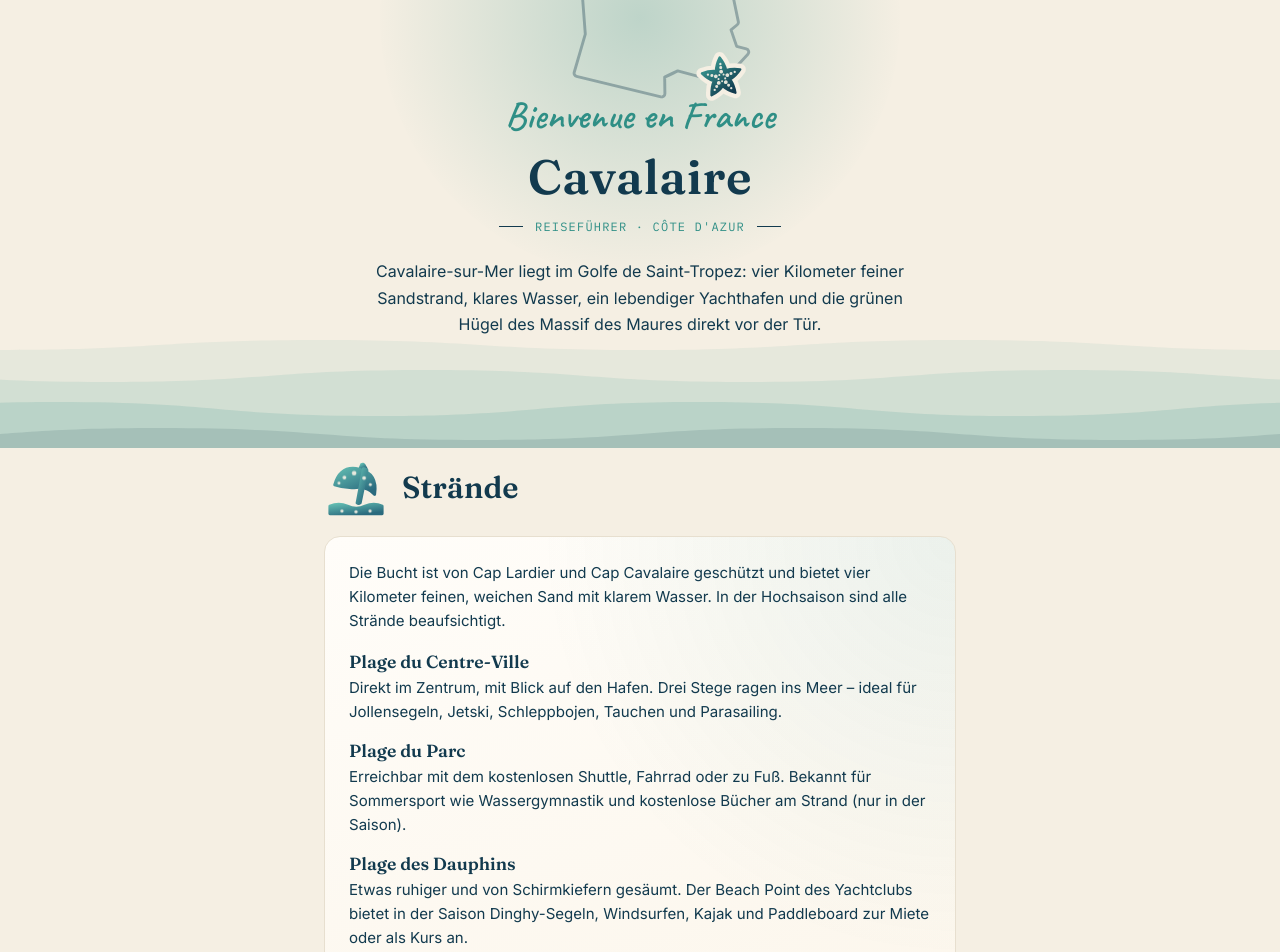
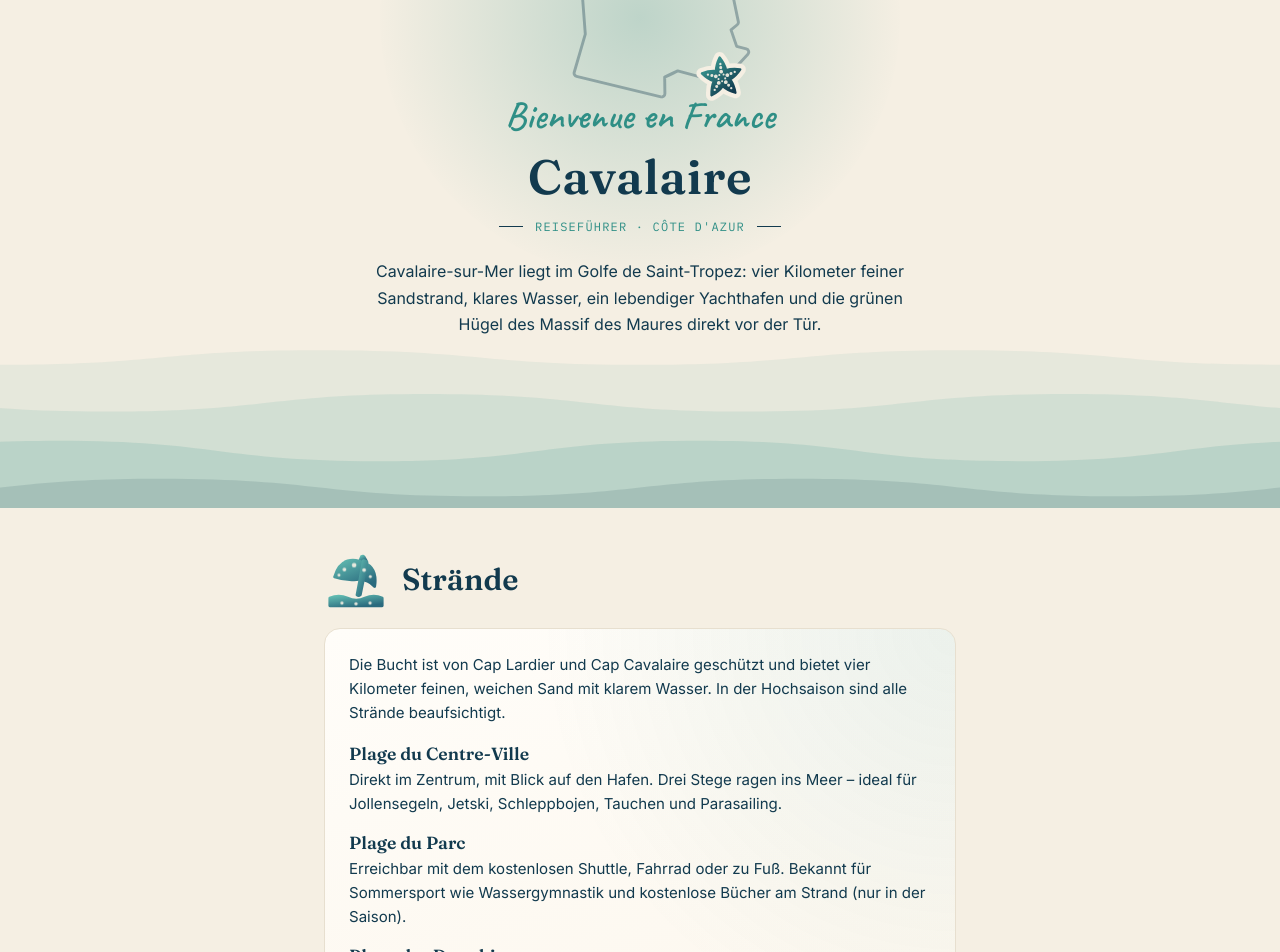
Before and after one commit to marcholtschmidt-rgb/Belegungsplan-Cavalaire, a website: page cavalaire.html in a window 1280 px wide. Shown: the part 202-1154 px from the top of the page. Drawn offline with nearby package versions, Linux system fonts and the light colour scheme; some packages are replaced by stand-ins of ours; a script that the page names is missing.

Commit message:
Add files via upload

```diff
--- a/cavalaire.html
+++ b/cavalaire.html
@@ -82,7 +82,7 @@ a:hover{color:#123A4E}
   <header style="position:relative; overflow:hidden; padding:56px 20px 0">
     <div style="position:absolute; top:-40px; left:50%; width:520px; height:520px; margin-left:-260px; border-radius:999px; background:radial-gradient(circle, rgba(47,143,134,0.28) 0%, rgba(245,239,227,0) 72%); pointer-events:none"></div>
 
-    <div style="position:relative; max-width:672px; margin:0 auto; display:flex; flex-direction:column; align-items:center; gap:18px; padding-bottom:110px">
+    <div style="position:relative; max-width:672px; margin:0 auto; display:flex; flex-direction:column; align-items:center; gap:18px; padding-bottom:170px">
       <svg viewBox="-6 -6 340 344" style="width:246px; height:249px">
         <use href="#rgFr"></use>
         <g transform="translate(277 303) rotate(-6) scale(1.4) translate(-24 -24)">
@@ -101,7 +101,7 @@ a:hover{color:#123A4E}
       <p style="max-width:560px; text-align:center; font-size:1rem; line-height:1.65; color:#123A4E; margin:6px 0 0; text-wrap:pretty">Cavalaire-sur-Mer liegt im Golfe de Saint-Tropez: vier Kilometer feiner Sandstrand, klares Wasser, ein lebendiger Yachthafen und die grünen Hügel des Massif des Maures direkt vor der Tür.</p>
     </div>
 
-    <div style="position:absolute; left:0; right:0; bottom:0; height:130px; overflow:hidden; pointer-events:none">
+    <div style="position:absolute; left:0; right:0; bottom:0; height:190px; overflow:hidden; pointer-events:none">
       <div style="position:absolute; top:0; bottom:0; left:0; width:200%; display:flex; animation:tideDrift 20s linear infinite"><svg viewBox="0 0 400 130" preserveAspectRatio="none" style="width:50%; height:100%; flex:none; display:block"><path d="M0 22c50 0 50 10 100 10s50-10 100-10 50 10 100 10 50-10 100-10V130H0Z" fill="#2F8F86" opacity="0.07"></path></svg><svg viewBox="0 0 400 130" preserveAspectRatio="none" style="width:50%; height:100%; flex:none; display:block"><path d="M0 22c50 0 50 10 100 10s50-10 100-10 50 10 100 10 50-10 100-10V130H0Z" fill="#2F8F86" opacity="0.07"></path></svg></div>
       <div style="position:absolute; top:0; bottom:0; left:0; width:200%; display:flex; animation:tideDrift 15s linear infinite reverse"><svg viewBox="0 0 400 130" preserveAspectRatio="none" style="width:50%; height:100%; flex:none; display:block"><path d="M0 52c50 0 50 12 100 12s50-12 100-12 50 12 100 12 50-12 100-12V130H0Z" fill="#2F8F86" opacity="0.10"></path></svg><svg viewBox="0 0 400 130" preserveAspectRatio="none" style="width:50%; height:100%; flex:none; display:block"><path d="M0 52c50 0 50 12 100 12s50-12 100-12 50 12 100 12 50-12 100-12V130H0Z" fill="#2F8F86" opacity="0.10"></path></svg></div>
       <div style="position:absolute; top:0; bottom:0; left:0; width:200%; display:flex; animation:tideDrift 11s linear infinite"><svg viewBox="0 0 400 130" preserveAspectRatio="none" style="width:50%; height:100%; flex:none; display:block"><path d="M0 84c50 0 50 14 100 14s50-14 100-14 50 14 100 14 50-14 100-14V130H0Z" fill="#2F8F86" opacity="0.14"></path></svg><svg viewBox="0 0 400 130" preserveAspectRatio="none" style="width:50%; height:100%; flex:none; display:block"><path d="M0 84c50 0 50 14 100 14s50-14 100-14 50 14 100 14 50-14 100-14V130H0Z" fill="#2F8F86" opacity="0.14"></path></svg></div>
@@ -109,7 +109,7 @@ a:hover{color:#123A4E}
     </div>
   </header>
 
-  <main style="max-width:672px; margin:0 auto; padding:8px 20px 72px; display:flex; flex-direction:column; gap:40px">
+  <main style="max-width:672px; margin:0 auto; padding:40px 20px 72px; display:flex; flex-direction:column; gap:40px">
 
     <section style="display:flex; flex-direction:column; gap:16px">
       <div style="display:flex; align-items:center; gap:14px">
```
